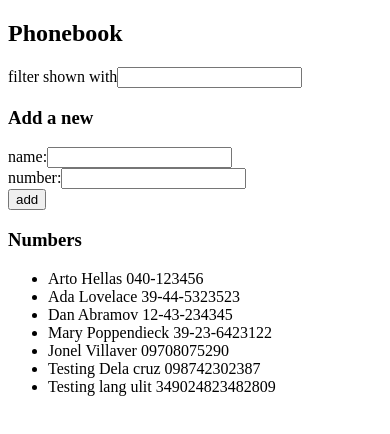
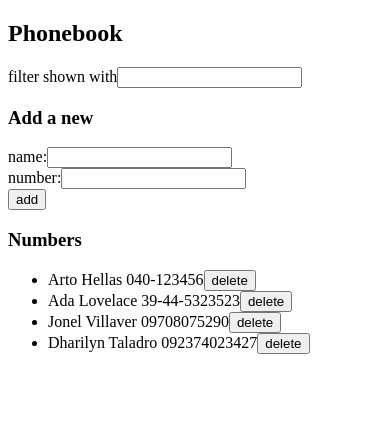
Before and after one commit to Nelman25/fullstackopen, a React (Vite) app in the folder part2/phonebook/: page / in a window 390 px wide. Shown: the top 434 px of the page. Built offline with nearby package versions, Linux system fonts and the light colour scheme; data requests are answered from the project's data file.

Commit message:
phonebook step 9 done. Added delete request to delete a contact.

```diff
--- a/part2/phonebook/db.json
+++ b/part2/phonebook/db.json
@@ -11,29 +11,14 @@
       "id": "2"
     },
     {
-      "name": "Dan Abramov",
-      "number": "12-43-234345",
-      "id": "3"
-    },
-    {
-      "name": "Mary Poppendieck",
-      "number": "39-23-6423122",
-      "id": "4"
-    },
-    {
-      "id": "cabd",
-      "name": "Jonel Villaver",
+      "id": "689b",
+      "name": "Jonel Villaver ",
       "number": "09708075290"
     },
     {
-      "id": "b1de",
-      "name": "Testing Dela cruz",
-      "number": "098742302387"
-    },
-    {
-      "id": "07be",
-      "name": "Testing lang ulit",
-      "number": "349024823482809"
+      "id": "b7d1",
+      "name": "Dharilyn Taladro ",
+      "number": "092374023427"
     }
   ]
 }
--- a/part2/phonebook/src/App.jsx
+++ b/part2/phonebook/src/App.jsx
@@ -2,8 +2,8 @@
 import { useState, useEffect } from "react";
 import Filter from "./component/Filter";
 import PersonForm from "./component/PersonForm";
-import Persons from "./component/Persons";
-import { getAll, create, update } from "./services/services";
+import { getAll, create, update, remove } from "./services/services";
+import Person from "./component/Person";
 
 const App = () => {
 	const [persons, setPersons] = useState([]);
@@ -65,6 +65,15 @@ const App = () => {
 		setSearchText(e.target.value);
 	};
 
+	const handleDeleteContact = (name, id) => {
+		if (window.confirm(`Delete ${name}?`)) {
+			remove(id).then((removedContact) => {
+				const updatedContacts = persons.filter((person) => person.id !== id);
+				setPersons(updatedContacts);
+			});
+		}
+	};
+
 	return (
 		<div>
 			<h2>Phonebook</h2>
@@ -81,7 +90,15 @@ const App = () => {
 				onChangeNumber={handleNumberChange}
 			/>
 			<h3>Numbers</h3>
-			<Persons namesToRender={namesToRender} />
+			<ul>
+				{namesToRender.map((person) => (
+					<Person
+						key={person.id}
+						person={person}
+						onDeleteContact={handleDeleteContact}
+					/>
+				))}
+			</ul>
 		</div>
 	);
 };
--- /dev/null
+++ b/part2/phonebook/src/component/Person.jsx
@@ -0,0 +1,14 @@
+/* eslint-disable react/prop-types */
+
+const Person = ({ person, onDeleteContact }) => {
+	return (
+		<li>
+			{person.name} {person.number}
+			<button onClick={() => onDeleteContact(person.name, person.id)}>
+				delete
+			</button>
+		</li>
+	);
+};
+
+export default Person;
--- a/part2/phonebook/src/component/Persons.jsx
+++ /dev/null
@@ -1,14 +0,0 @@
-/* eslint-disable react/prop-types */
-const Persons = ({ namesToRender }) => {
-	return (
-		<ul>
-			{namesToRender.map((person) => (
-				<li key={person.id}>
-					{person.name} {person.number}
-				</li>
-			))}
-		</ul>
-	);
-};
-
-export default Persons;
--- a/part2/phonebook/src/services/services.js
+++ b/part2/phonebook/src/services/services.js
@@ -13,4 +13,8 @@ const create = (newObject) => {
 
 const update = () => {};
 
-export { getAll, create, update };
+const remove = (id) => {
+	const request = axios.delete(`${baseUrl}/${id}`);
+	return request.then((response) => response.data);
+};
+export { getAll, create, update, remove };
```
